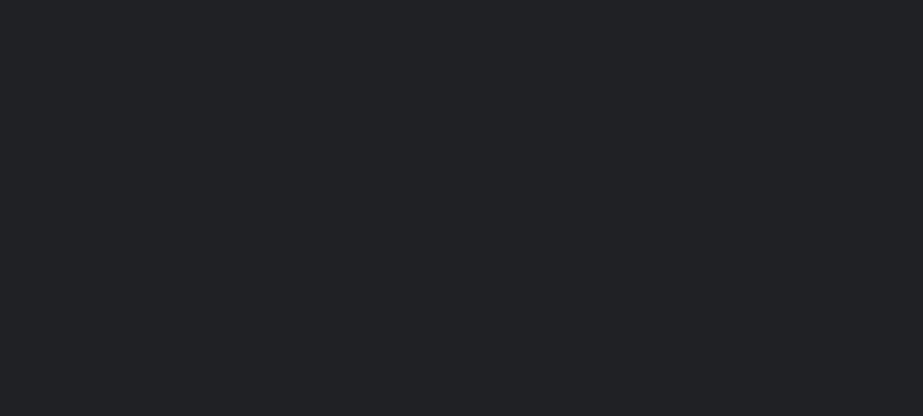
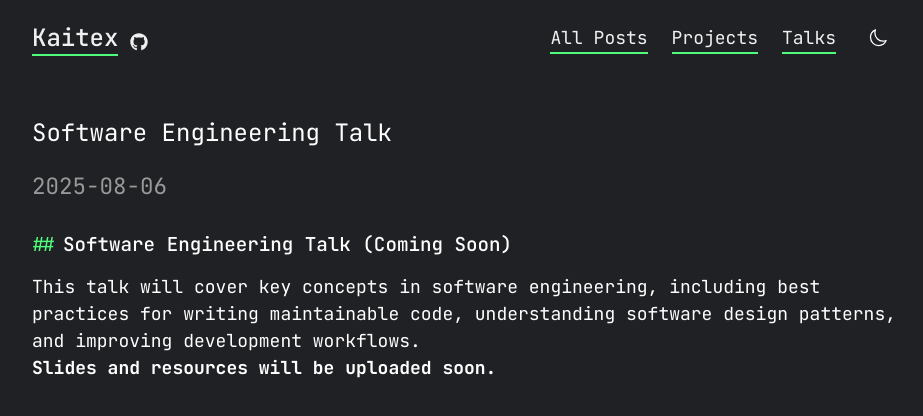
Before and after one commit to kaitex/kaitex.github.io, a Next.js app: page /talks/my-first-blog in a window 1280 px wide. Before the commit this address had no page. Shown: the top 416 px of the page, without its empty margins (176-1099 px from the left). Built offline with nearby package versions, Linux system fonts and the light colour scheme.

Commit message:
build issued fixed

```diff
--- /dev/null
+++ b/content/talks/talk.md
@@ -0,0 +1,11 @@
+---
+title: "Software Engineering Talk"
+slug: "my-first-blog"
+date: "2025-08-06"
+---
+
+## Software Engineering Talk (Coming Soon)
+
+This talk will cover key concepts in software engineering, including best practices for writing maintainable code, understanding software design patterns, and improving development workflows.
+
+**Slides and resources will be uploaded soon.**
--- a/src/app/not-found.tsx
+++ b/src/app/not-found.tsx
@@ -3,6 +3,7 @@
 import Link from "next/link";
 import { useEffect } from "react";
 import "../styles/underline.css"
+
 export default function NotFound() {
   useEffect(() => {
     // Add some interactive elements
--- a/src/app/talks/[slug]/page.tsx
+++ b/src/app/talks/[slug]/page.tsx
@@ -1,7 +1,7 @@
 import { getAllPosts, getPostBySlug } from "@/lib/mdx";
 import { notFound } from "next/navigation";
 import { marked } from "marked";
-
+import "../../../styles/markdown.css"
 interface PageProps {
   params: Promise<{ slug: string }>;
 }
@@ -20,11 +20,11 @@
   if (!post) return notFound();
 
   return (
-    <div className="mt-20 mx-auto">
-      <h1 className="text-2xl font-bold mb-2">{post.frontmatter.title}</h1>
-      <div className="text-sm text-[#999] mb-4">{post.frontmatter.date}</div>
+    <div className="mt-15 prose-enhanced max-w-4xl  mx-auto ">
+      <div className="page-header">{post.frontmatter.title}</div>
+      <div className="text-[#999] text-[1.5em]">{post.frontmatter.date}</div>
       <article
-        className="prose max-w-none"
+        className="prose-enhanced "
         dangerouslySetInnerHTML={{ __html: await marked.parse(post.content) }}
       />
     </div>
--- a/src/styles/markdown.css
+++ b/src/styles/markdown.css
@@ -6,10 +6,11 @@
   font-size: 15px; /* mobile base */
 }
 article > div{
-  margin: 15px 0px;
+  margin: 20px 0px;
 }
 h1,h2,h3,h4,h5,h6{
   font-size: 1.2rem;
+  margin-bottom: 15px;
    margin-top: 2em;
 }
 .page-header{
@@ -26,7 +27,7 @@
 }
 
 .prose-enhanced h2 {
-  font-weight: 600;
+  font-weight: 500;
   margin-top: 2rem;
   line-height: 1.5;
 
```
